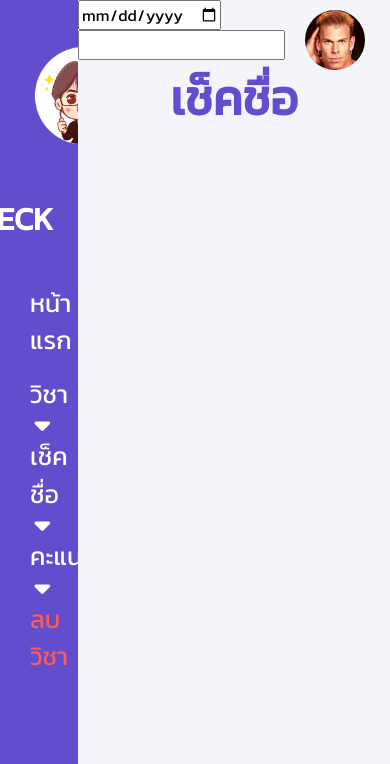
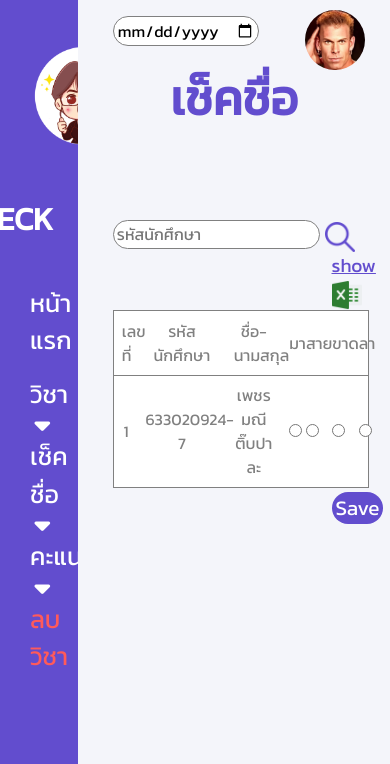
Before and after one commit to Ohmmy555/Check-IT, a PHP site: page /subject-check.html in a window 390 px wide; the page is wider, and only the part inside the window is pictured. Shown: the top 764 px of that part. Run offline with PHP 8.4, Linux system fonts and the light colour scheme; some libraries are stand-ins or nearby versions.

Commit message:
update subject-check fullend
อัพเดตข้อมูล html ใส่cssแล้ว ยังไม่ responsive

```diff
--- a/firstpage.css
+++ b/firstpage.css
@@ -220,7 +220,7 @@ body {
 }
 .subject p,a{
     color:#8C8C8C;
-    padding-left: 3%;
+    /* padding-left: 3%; */
 }
 .subject a:hover{
   text-decoration: none;
--- a/subject-check.css
+++ b/subject-check.css
@@ -37,200 +37,71 @@
   display: none;
 }
 
-/* ---------- switch เปิดปิด วิชา ----------*/
-.toggle {
-  --width: 200px;
-  --height: calc(var(--width) / 3);
+img.icon{
+  width: 30px;
+  height: auto;
+  margin-left: 0.5%;
+}
+#top-bar{
+  padding-top: 4%;
+  padding-left: 29%;
 
-  position: relative;
-  display: inline-block;
-  width: var(--width);
-  height: var(--height);
-  box-shadow: 0px 1px 3px rgba(0, 0, 0, 0.3);
-  border-radius: var(--height);
-  cursor: pointer;
+}
+/* #search{
+  margin-left: 0.5%;
+} */
+#next-bar{
+  margin-left: 85%;
 }
 
-.toggle input {
-  display: none;
+table{
+  text-align: center;
+  border: 1px solid gray;
+  background-color: white;
+ width: 60%;
+ margin-left: 29%;
+ color: gray;
 }
-
-.toggle .slider {
-  position: absolute;
-  top: 0;
-  left: 0;
-  width: 100%;
-  height: 100%;
-  border-radius: var(--height);
-  background-color:  #4DCE56;
-  transition: all 0.4s ease-in-out;
-}
-
-.toggle .slider::before {
-  content: '';
-  position: absolute;
-  top: 0;
-  left: 0;
-  width: calc(var(--height));
-  height: calc(var(--height));
-  border-radius: calc(var(--height) / 2);
-  background-color: #fff;
-  box-shadow: 0px 1px 3px rgba(0, 0, 0, 0.3);
-  transition: all 0.4s ease-in-out;
-}
-
-.toggle input:checked+.slider {
-  background-color: #ccc;
-}
-
-.toggle input:checked+.slider::before {
-  transform: translateX(calc(var(--width) - var(--height)));
-}
-
-.toggle .labels {
-  position: absolute;
-  top: 15px;
-  left: 9px;
-  width: 100%;
-  height: 100%;
-  font-size: 20pt;
-
-
-
-  transition: all 0.4s ease-in-out;
-}
-
-.toggle .labels::after {
-  content: attr(data-off);
-  position: absolute;
-  right: 25px;
-  color: #ffffff;
-
-  opacity: 1;
-  text-shadow: 1px 1px 2px rgba(0, 0, 0, 0.4);
-  transition: all 0.4s ease-in-out;
-}
-
-.toggle .labels::before {
-  content: attr(data-on);
-  position: absolute;
-  left: 5px;
-
-  color:  #4d4d4d;
-  opacity: 0;
-  text-shadow: 1px 1px 2px rgba(255, 255, 255, 0.4);
-  transition: all 0.4s ease-in-out;
-}
-
-.toggle input:checked~.labels::after {
-  opacity: 0;
-}
-
-.toggle input:checked~.labels::before {
-  opacity: 1;
-}
-
-/* ---------- switch เปิดปิด วิชา ----------*/
-
-#subject-detail {
-  margin-left: 51%;
-  margin-top: -13%;
-  font-size: 20pt;
-  color: #624DCE;
-}
-
-.bold {
-  font-weight: bolder;
-}
-
-#side-box {
-  margin-left: 74%;
-  margin-top: -13%;
-  text-align: center;
-}
-
-#all-student {
-  font-size: 18pt;
-  color: #624DCE;
-}
-
-#class-tottal {
-  border-radius: 50%;
-  background-color: white;
-  width: 180px;
-  color: #624DCE;
-  padding: 5%;
-  border: 3px solid #624DCE;
-
-  margin-left: 33%;
-}
-
-#section {
-  font-size: 18pt;
-}
-
-#number-of-student {
-  font-size: 28pt;
-}
-
-.small {
-  font-size: 13pt;
+tr{
+  border: 1px solid gray;
+  padding: 1%;
 
 }
+td{
+  padding: 3%;
 
-#techer-box {
+}
+td#student-number{
+  width: 20%;
+}
+td#name{
+  width: 26%
+}
+td.calls{
+  width: 10%;
+}
+#calender,#search{
+  border: 1px solid gray;
+  border-radius: 25px;
+  padding: 0.5% 1%;
+}
+#top-bar a{
+  margin: 0;
+}
+div#next-bar #show{
+  color:#624DCE;
+  font-size: 1.2rem;
+  text-decoration: underline;
+}
+#botton-save{
+  margin-left: 85%;
+    margin-top: 1%;
+}
+#save{
+  color: white;
   background-color: #624DCE;
-  font-size: 20pt;
-  width: 40%;
-  padding: 1%;
+  border: none;
   border-radius: 25px;
-  margin-left: 30%;
+  padding: 1% 7%;
+  font-size: 1.3rem;
 }
-
-#ta-box {
-  background-color: #3ECBFE;
-  font-size: 20pt;
-  width: 40%;
-  padding: 1%;
-  border-radius: 25px;
-  margin-left: 30%;
-}
-
-#student-box {
-  background-color: #FBAA10;
-  font-size: 20pt;
-  width: 40%;
-  padding: 1%;
-  border-radius: 25px;
-  margin-left: 30%;
-  margin-bottom: 8%;
-}
-
-#delete-box {
-  background-color: #F7333C;
-  font-size: 20pt;
-  width: 40%;
-  padding: 1%;
-  border-radius: 25px;
-  margin-left: 30%;
-  margin-top: 5%;
-}
-
-#delete-botton {}
-
-a.side-link {
-  color: white;
-  text-decoration: none;
-}
-#description-bold{
-  font-size: 29pt;
-}
-#sub-description{
-  color: #624DCE;
-  font-size: 19pt;
-  width: 65%;
-}
-#description-of-subject{
-  margin-left: 32%;
-  margin-top: -13%
-}
--- a/subject-check.html
+++ b/subject-check.html
@@ -78,23 +78,41 @@
     <div class="main">
       <h1> เช็คชื่อ </h1>
     </div>
-    <div>
-      <input type="date"> <input type="text"> <img src="img/loupe.png" alt="">
+    <div id="top-bar">
+      <input type="date" id="calender"> <input type="text" id="search" placeholder="รหัสนักศึกษา"> <a href="#"><img src="img/loupe.png" class="icon" alt="search icon"></a>
+    </div>
+    <div id="next-bar">
+      <a id="show" href="#" >show</a> <img src="img/excel.png" class="icon" alt="excel icon">
+    </div>
+    <div id="table-check">
+      <table>
+        <tr>
+          <td>เลขที่</td>
+          <td id="student-number">รหัสนักศึกษา</td>
+          <td id="name">ชื่อ-นามสกุล</td>
+          <td class="calls">มา</td>
+          <td class="calls">สาย</td>
+          <td class="calls">ขาด</td>
+          <td class="calls">ลา</td>
+        </tr>
+        <tr>
+          <td>1</td>
+          <td>633020924-7</td>
+          <td>เพชรมณี ติ๊บปาละ</td>
+          <td><input type="radio" name="checked" id="present"></td>
+          <td><input type="radio" name="checked" id="late"></td>
+          <td><input type="radio" name="checked" id="absent"></td>
+          <td><input type="radio" name="checked" id="leave"></td>
+        </tr>
+
+      </table>
+      <div id="botton-save">
+        <input type="submit" name="save" id="save" value="Save">
+      </div>
     </div>
 
 
   </div>
-</div>
-<div class="cd-popup" role="alert">
-    <div class="cd-popup-container">
-        <h2>ยืนยันการปิดวิชาหรือไม่</h2>
-        <p>342233/2564 Database Analysis and Design </p>
-        <ul class="cd-buttons">
-            <li><a href="subject-homepage-before.html">ยืนยัน</a></li>
-            <li><a href="subject-homepage-after.html">ยกเลิก</a></li>
-        </ul>
-        <a href="subject-homepage-after.html" class="cd-popup-close img-replace">Close</a>
-    </div> <!-- cd-popup-container -->
 </div>
 
 
@@ -141,27 +159,7 @@
         this.className += " active";
       });
     }
-    jQuery(document).ready(function ($) {
-            //open popup
-            $('.cd-popup-trigger').on('click', function (event) {
-                event.preventDefault();
-                $('.cd-popup').addClass('is-visible');
-            });
 
-            //close popup
-            $('.cd-popup').on('click', function (event) {
-                if ($(event.target).is('.cd-popup-close') || $(event.target).is('.cd-popup')) {
-                    event.preventDefault();
-                    $(this).removeClass('is-visible');
-                }
-            });
-            //close popup when clicking the esc keyboard button
-            $(document).keyup(function (event) {
-                if (event.which == '27') {
-                    $('.cd-popup').removeClass('is-visible');
-                }
-            });
-        });
   </script>
   <script src="editprofile.js"></script>
   <!-- Option 1: Bootstrap Bundle with Popper -->
```
Also changed, not shown: img/excel.png (added).
